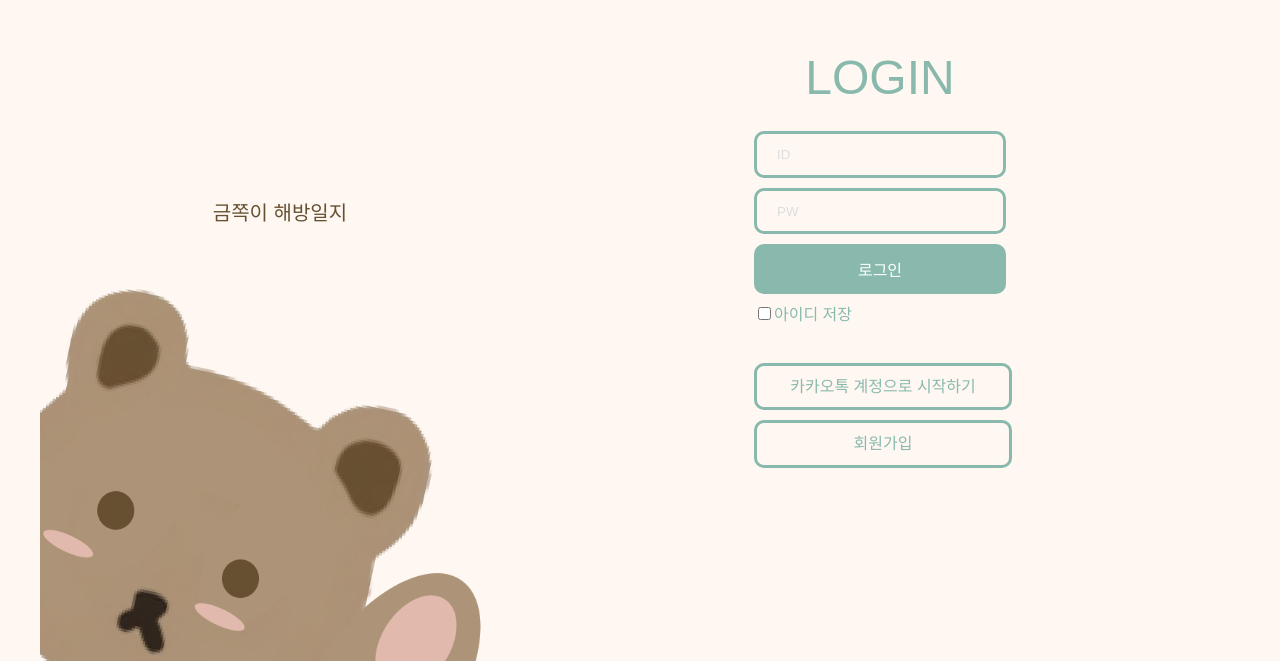
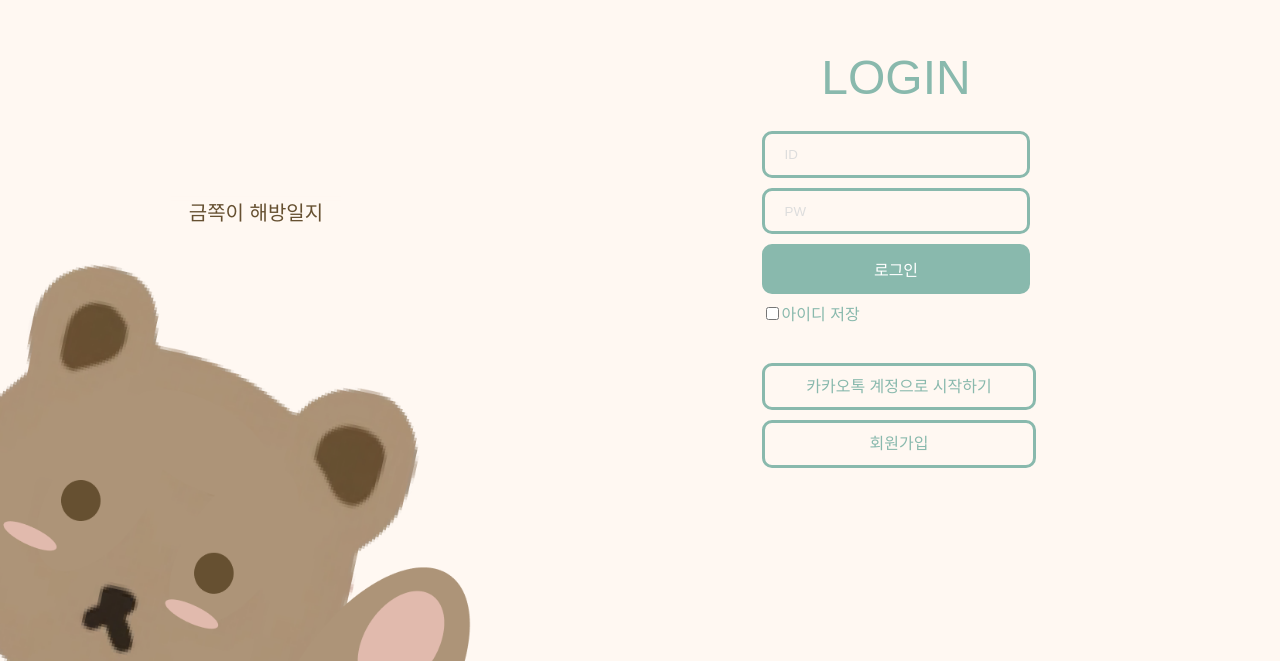
Before and after one commit to MyGoldenKids/goldenkid-frontend, a Vue app in the folder vue-project/: page /member/login in a window 1280 px wide. Shown: the part 139-800 px from the top of the page. Built offline with nearby package versions, Linux system fonts and the light colour scheme; a web font is replaced by a local one; what v-calendar would draw is missing.

Commit message:
Fix: 로그인및 마이페이지 왼쪽레이아웃 여백 수정 #145

```diff
--- a/vue-project/src/App.vue
+++ b/vue-project/src/App.vue
@@ -16,14 +16,15 @@ const isErrorPage = computed(() => route.name === "NotFound");
 
 <template>
     <div class="app-container">
-        <div class="wrap">
-            <div v-if="!isLoginPage && !isSignupPage && !isMyPage && !isErrorPage">
+        <div v-if="!isLoginPage && !isSignupPage && !isMyPage && !isErrorPage">
+            <div class="wrap">
                 <HeaderComponent></HeaderComponent>
-            </div>
-            <RouterView></RouterView>
-            <div v-if="!isLoginPage && !isSignupPage && !isMyPage && !isErrorPage">
+                <RouterView></RouterView>
                 <FooterComponent></FooterComponent>
             </div>
+        </div>
+        <div v-else>
+            <RouterView></RouterView>
         </div>
     </div>
 </template>
```
